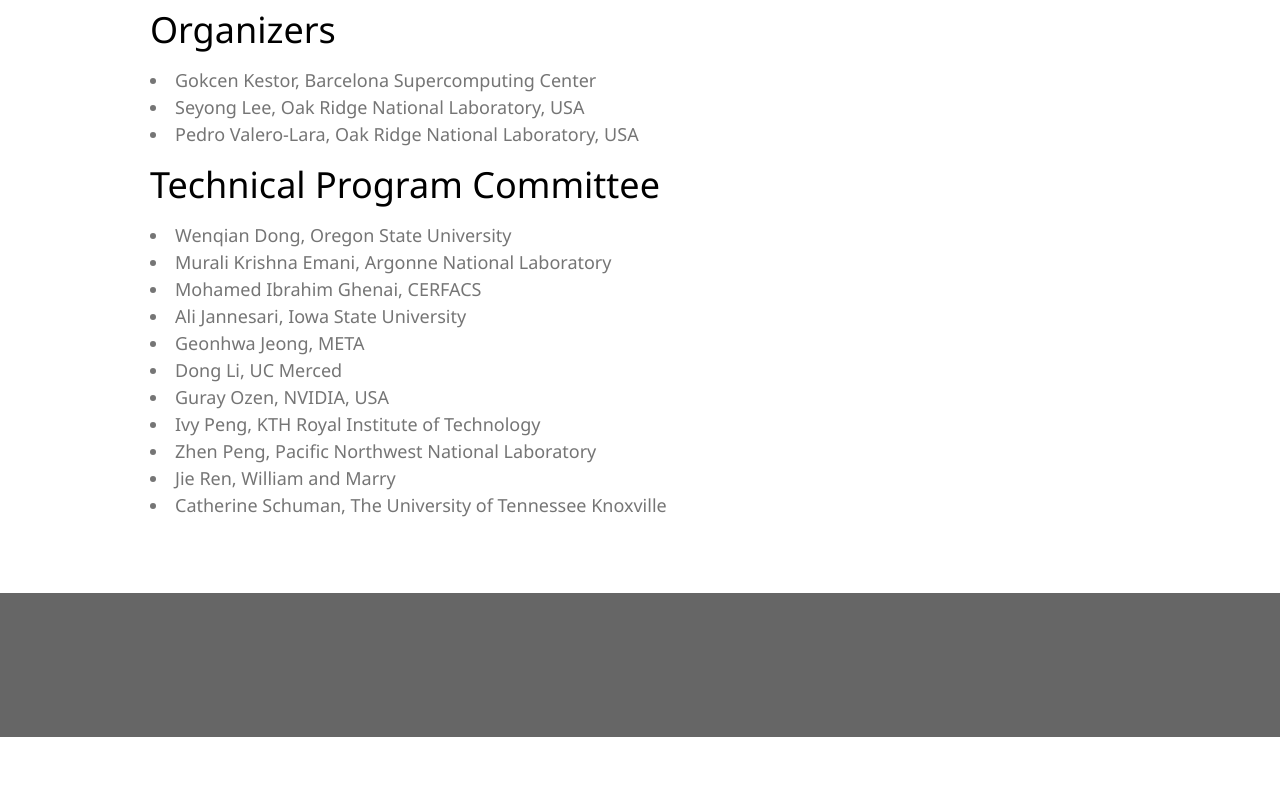
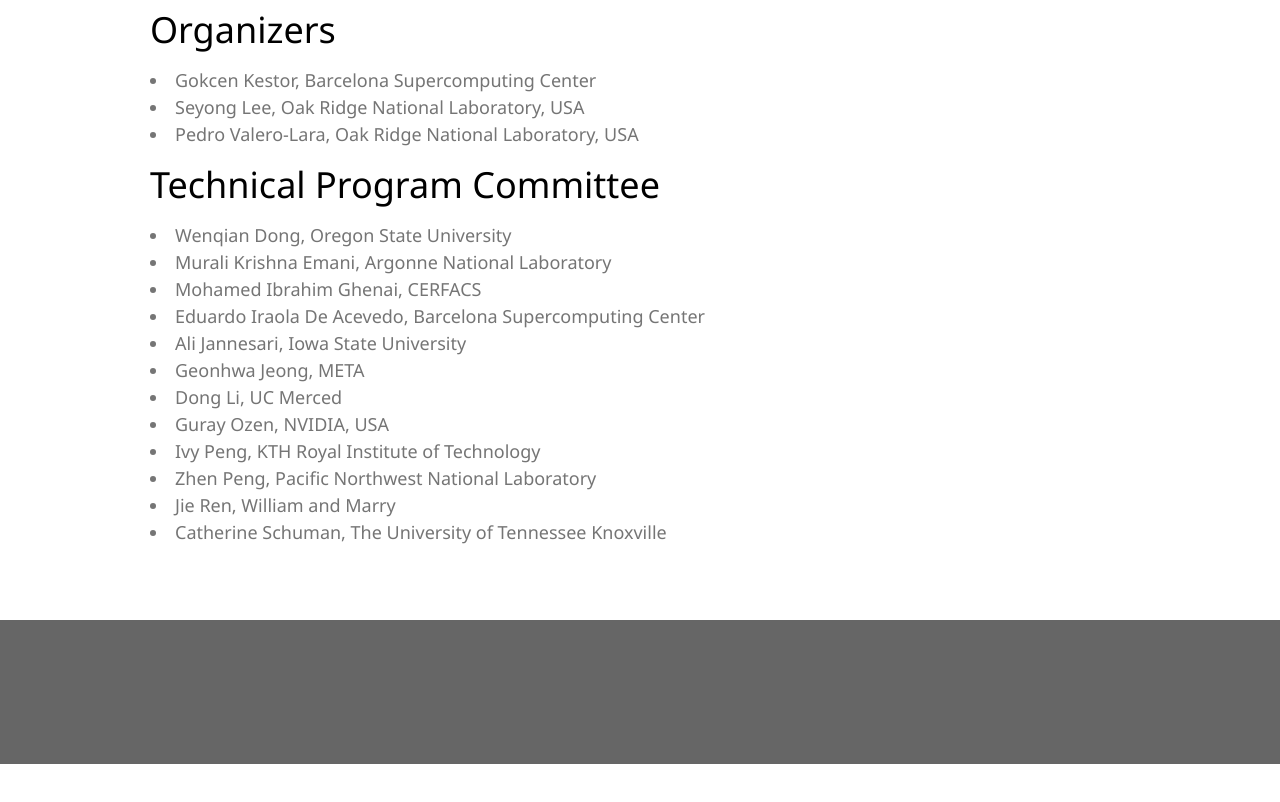
Before and after one commit to exhetai/exhetai25, a plain HTML site: page index.html in a window 1280 px wide. Shown: the part 2841-3643 px from the top of the page. Drawn offline with nearby package versions, Linux system fonts and the light colour scheme; some icons are missing.

Commit message:
Add Iraola to PC list

```diff
--- a/index.html
+++ b/index.html
@@ -355,6 +355,7 @@
         <li>Wenqian Dong, Oregon State University</li>
         <li>Murali Krishna Emani, Argonne National Laboratory</li>
         <li>Mohamed Ibrahim Ghenai, CERFACS</li>
+        <li>Eduardo Iraola De Acevedo, Barcelona Supercomputing Center</li>
         <li>Ali Jannesari,  Iowa State University</li>
         <li>Geonhwa Jeong, META</li>
         <li>Dong Li, UC Merced</li>
```
